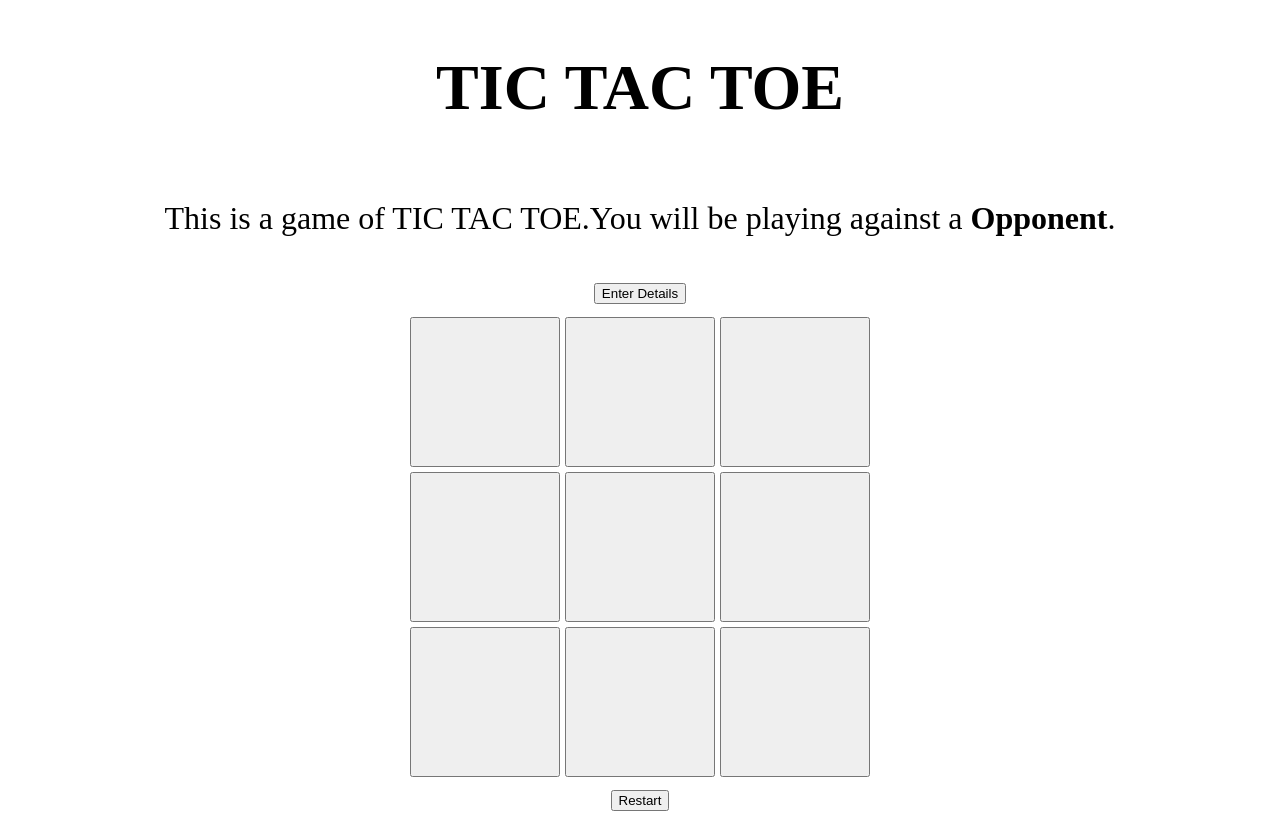
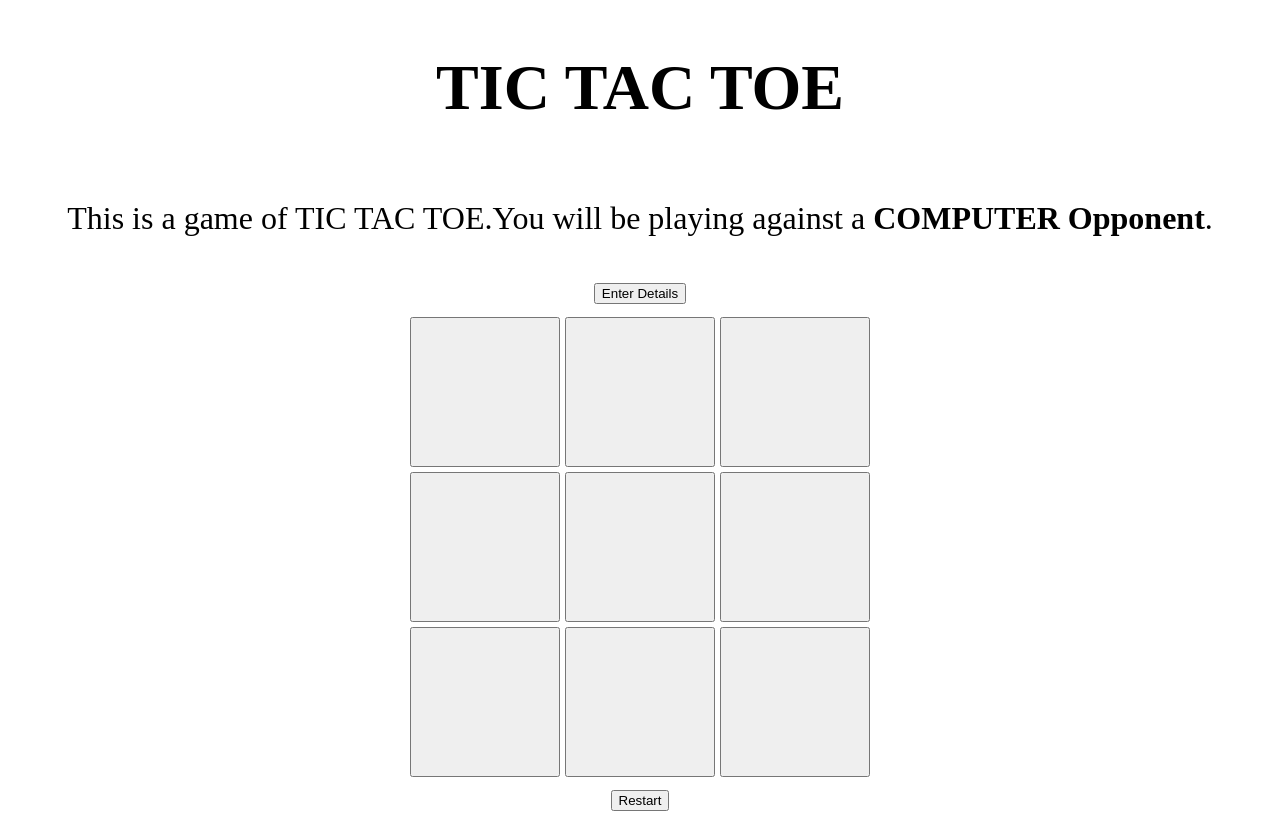
Before and after one commit to Markturt/TicTAcToe, a plain HTML site: page index.html in a window 1280 px wide. Drawn offline with Linux system fonts and the light colour scheme.

Commit message:
Edit Grammatical error in opening Paragraph

```diff
--- a/index.html
+++ b/index.html
@@ -10,7 +10,7 @@
     <div id="container">
         <h1>TIC TAC TOE</h1>
     <p>
-        This is a game of TIC TAC TOE.You will be playing against a <strong>Opponent</strong>.
+        This is a game of TIC TAC TOE.You will be playing against a <strong>COMPUTER Opponent</strong>.
     </p>
     <div>
         <button type="button" id="openDialog">Enter Details</button>
```
